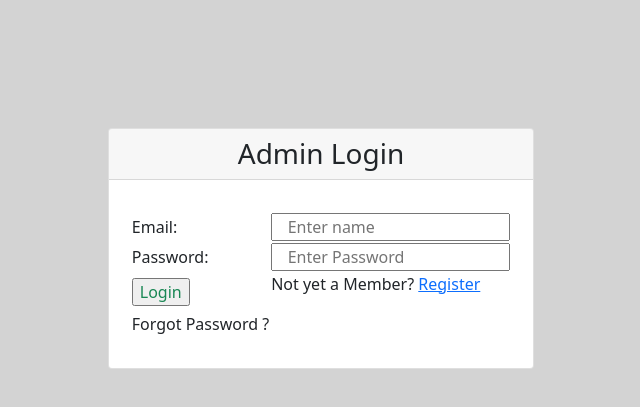
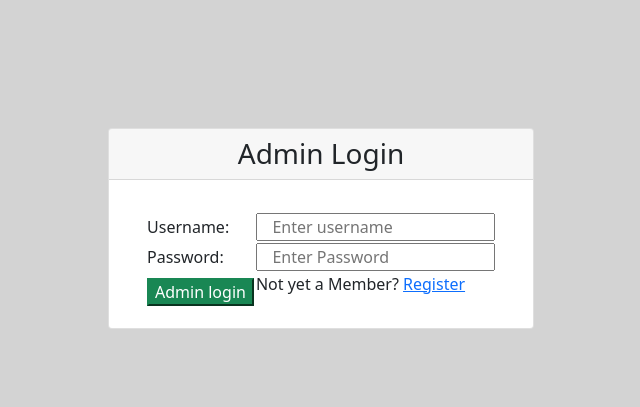
Before and after one commit to husainf5272/DBMS_SCE, a PHP site: page /admin_login.php in a window 1280 px wide. Shown: the top 407 px of the page, without its empty margins (319-959 px from the left). Run offline with PHP 8.4, Linux system fonts and the light colour scheme; data comes from the database, SQL or seed files in the repository; data that the repository does not hold is empty.

Commit message:
Add files via upload

```diff
--- a/admin_login.php
+++ b/admin_login.php
@@ -21,8 +21,8 @@
     <table>
       <div class="card-body">
       <tr>
-        <td>Email:</td>
-        <td><input type="text" name="user" placeholder="   Enter name" required></td>
+        <td>Username:</td>
+        <td><input type="text" name="user" placeholder="   Enter username" required></td>
       </tr>
       <tr>
         <td>Password:</td>
@@ -30,14 +30,12 @@
       </tr>
 
       <tr>
-         <td><input type="submit" name="submit" value="Login" class="link-success"></td>
-         <td><p>Not yet a Member? <a href="register.php">Register</a></p></td>
+         <td>
+         <button type="submit" name="submit" class="btn-success" value="Login">Admin login</button></td>
+         <td><p>Not yet a Member? <a href="./Admin_Registration.php">Register</a></p></td>
       </tr>
 </div>
 <div class="card=footer">
-  <tr>
-     <td><p> Forgot Password ?</p></td>
-  </tr>
 </div>
 
     </table>
@@ -54,7 +52,7 @@ require 'database.php';
 $db = new Database;
 $conn = $db->getConnection();
 
-$sql='SELECT email,password,id from user';
+$sql='SELECT email,password,id from Admin';
 $res=$conn->query($sql);
 $truth=false;
 
@@ -62,10 +60,10 @@ if(isset($_POST['submit']))
 {
     foreach($res as $row)
     {
-      if($row['email']==$_REQUEST['user'] && $row['password']==$_REQUEST['user_pass'])
+      if($row['username']==$_REQUEST['user'] && $row['password']==$_REQUEST['user_pass'])
       {
            $truth=true;
-           $uid=$row['id'];
+           $auid=$row['id'];
       }
     }
     if($truth==false)
@@ -74,8 +72,8 @@ if(isset($_POST['submit']))
     }
     else{
       echo("done");
-      setcookie("uid",$uid, time()+3600 , '/', '' );
-      header("Location: product.php");
+      setcookie("auid",$uid, time()+3600 , '/', '' );
+      header("Location: ./Product_Addition_and_removal.php");
       exit();
 
     }
--- a/register.php
+++ b/register.php
@@ -49,7 +49,8 @@
           </td>
         </tr>
         <tr>
-           <td><input type="submit" id="submit" name="submit" value="submit"></td>
+           <td>
+           <button type="submit" name="submit" class="btn-success" id="submit">Admin login</button><</td>
            <td><p>Already a user? <a href="login.php">Login Here</a></p></td>
         </tr>
 
```
Also changed, not shown: login.php (+12 -4 lines).
